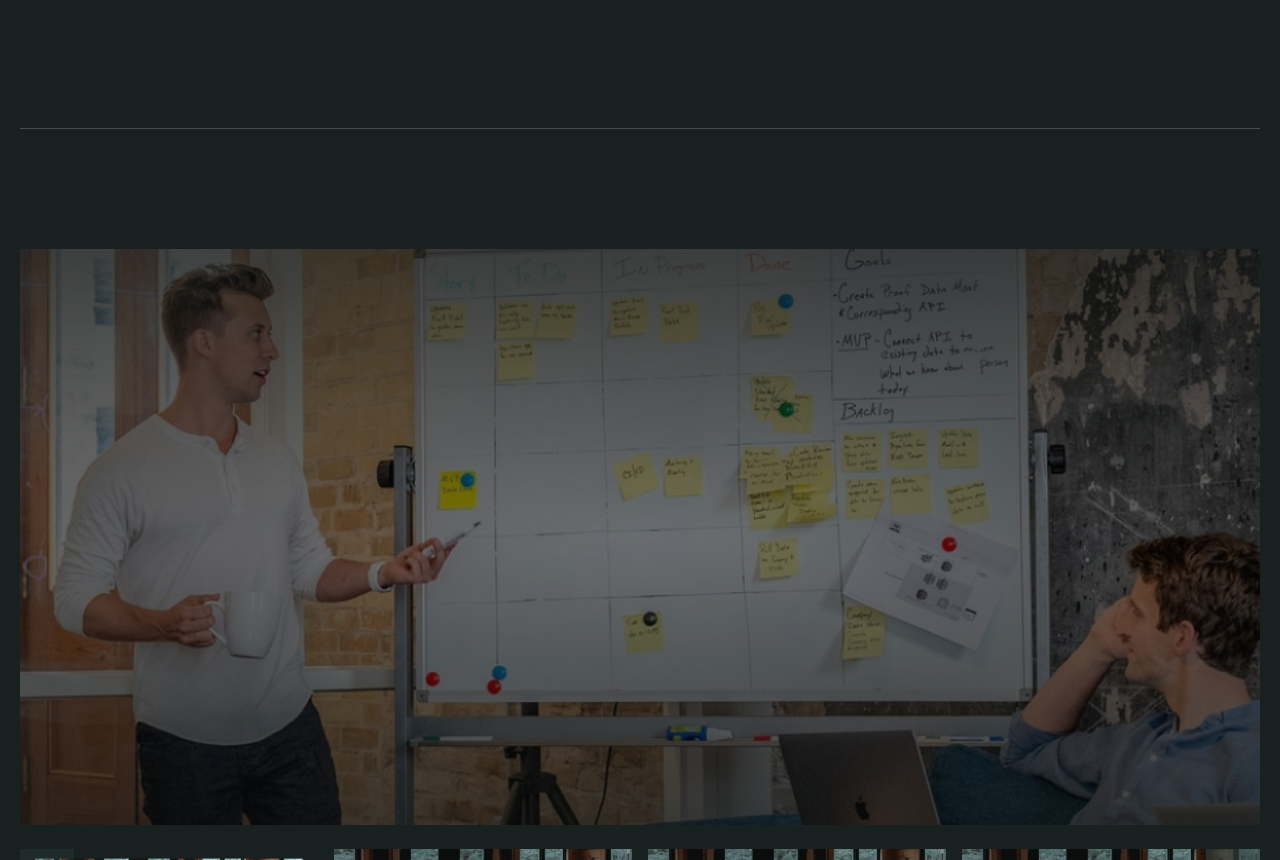
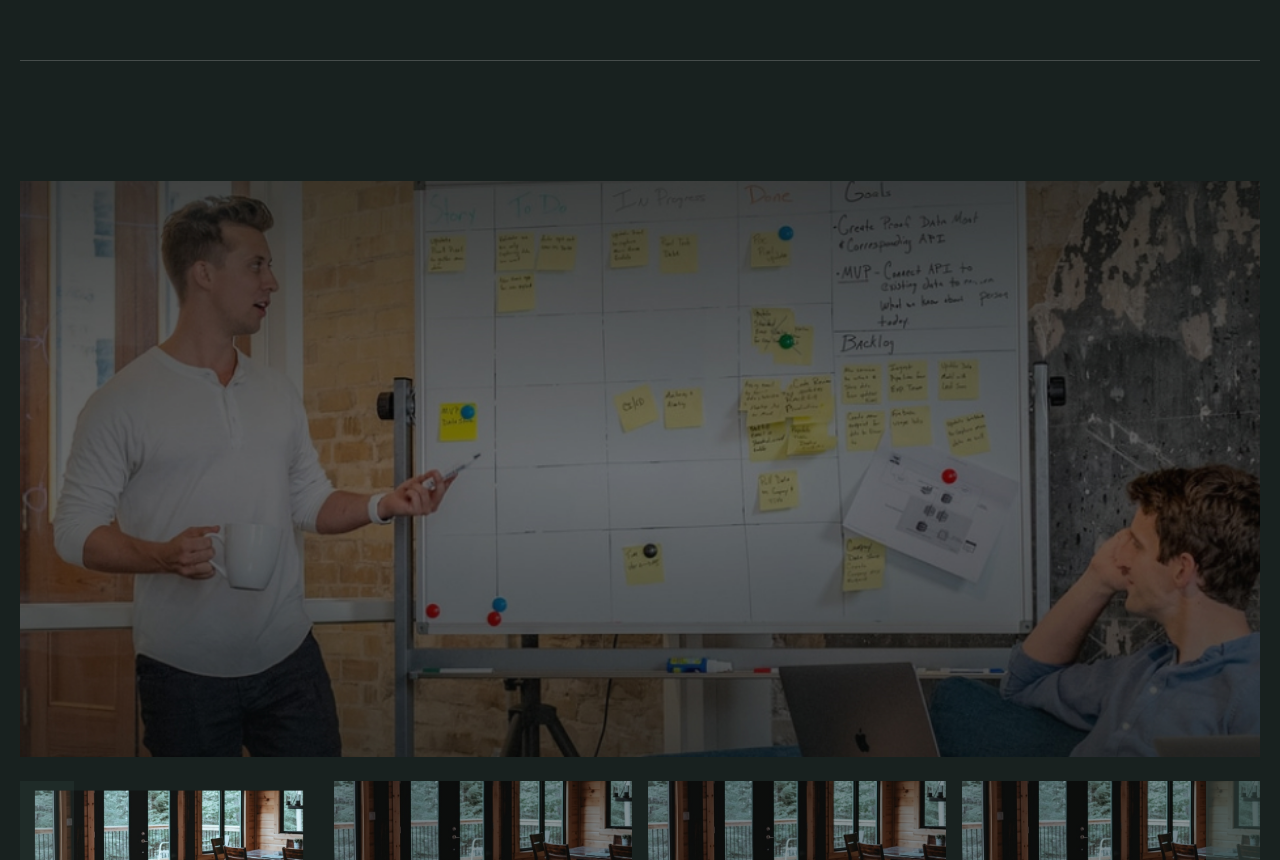
Before and after one commit to RomanVinichenko/corahomes, a website: page app/offer.html in a window 1280 px wide. Shown: the part 2194-3054 px from the top of the page. Drawn offline with nearby package versions, Linux system fonts and the light colour scheme.

Commit message:
QA new14

```diff
--- a/app/scss/_global.scss
+++ b/app/scss/_global.scss
@@ -781,11 +781,11 @@ h5 {
   }
 
   .rv-video {
-    margin-top: 120px;
+    margin-top: 52px;
     border-bottom: 1px solid rgba(255, 255, 255, 0.2);
 
     @include m($lg) {
-      margin-top: 60px;
+      //margin-top: 52px;
     }
   }
 
```
Also changed, not shown: app/css/style.min.css, 1 other file.
